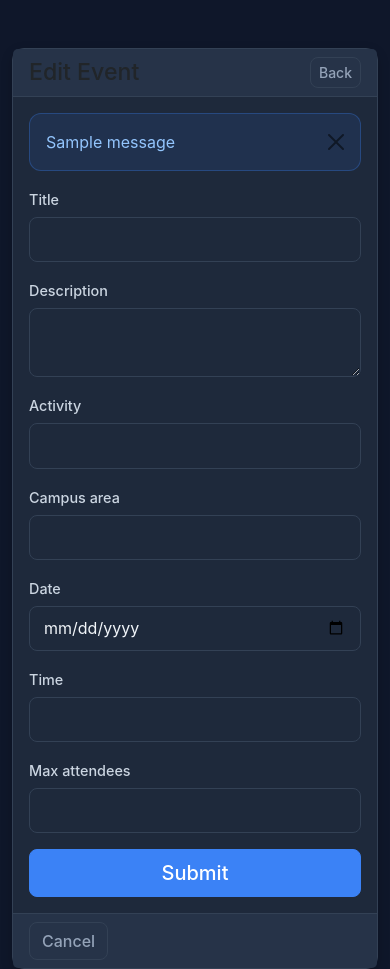
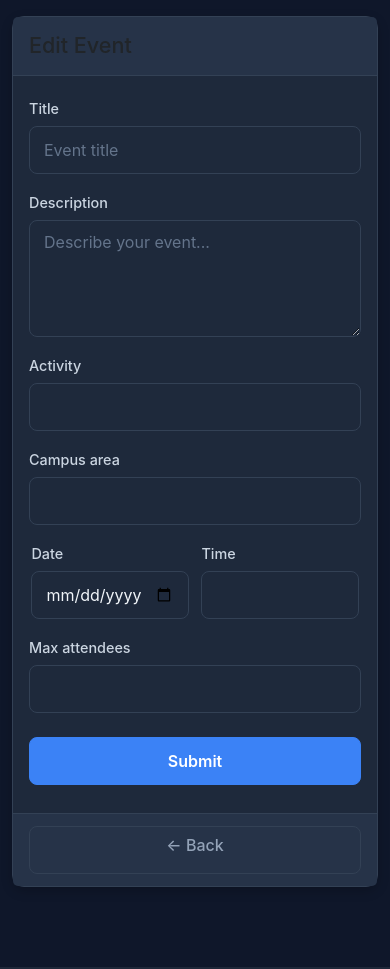
Before and after one commit to fadhili2430/TUKUTANE-PROJECT-2026, a Python web app: template templates/edit_event.html in a window 390 px wide. Shown: the part 57-1026 px from the top of the page. Run offline with Jinja, Linux system fonts and the light colour scheme; the template is opened without the code that fills it: most values are stand-ins (such as "Sample title", 1, 10 or a date in 2020); one stand-in notice (Sample message) is shown; form fields are guessed from the names that the template uses.

Commit message:
Mobile optimize: edit event page

```diff
--- a/templates/edit_event.html
+++ b/templates/edit_event.html
@@ -3,9 +3,25 @@
 <head>
     <title>Edit Event - Tukutane</title>
     <meta charset='utf-8'>
-    <meta name="viewport" content="width=device-width, initial-scale=1">
+    <meta name="viewport" content="width=device-width,initial-scale=1,maximum-scale=1">
     <link href="https://cdn.jsdelivr.net/npm/bootstrap@5.3.0/dist/css/bootstrap.min.css" rel="stylesheet">
     <link rel="stylesheet" href="{{url_for('static', filename='css/dashboard.css')}}">
+    <style>
+        .form-control, .form-select { min-height: 48px; font-size: 1rem; }
+        textarea.form-control { min-height: 100px; resize: vertical; }
+        .btn { min-height: 48px; font-size: 1rem; }
+        @media (max-width: 576px) {
+            .page-wrap { padding-top: 1rem; padding-bottom: 5rem; }
+            .form-control, .form-select { font-size: 16px; }
+            .card-body { padding: 1.25rem 1rem; }
+            .card-header { padding: 1rem; }
+            .card-footer { padding: 0.75rem 1rem; }
+            .field-row .col-6 { padding-right: 0.4rem; padding-left: 0.4rem; }
+        }
+        @media (min-width: 577px) {
+            .page-wrap { padding-top: 2.5rem; padding-bottom: 3rem; }
+        }
+    </style>
 </head>
 <body>
 <nav class="navbar navbar-expand-lg navbar-dark">
@@ -16,111 +32,93 @@
 </button>
 <div class="collapse navbar-collapse" id="navbarNav">
 <div class="navbar-nav ms-auto">
-<a class="nav-link" href="{{ url_for('main.organizer') }}">Organizer Dashboard</a>
+<a class="nav-link" href="{{ url_for('main.dashboard') }}">Dashboard</a>
 <a class="nav-link" href="{{ url_for('main.logout') }}">Logout</a>
 </div>
 </div>
 </div>
 </nav>
 
-<div class="container mt-5">
+<div class="container page-wrap">
 <div class="row justify-content-center">
-<div class="col-md-8">
+<div class="col-12 col-md-8 col-lg-7">
 <div class="card">
-<div class="card-header d-flex justify-content-between align-items-center">
-<h1 class="h3 mb-0">Edit Event</h1>
-<a href="{{ url_for('main.organizer') }}" class="btn btn-sm btn-outline-secondary">Back</a>
+<div class="card-header">
+<h1 class="h4 mb-0">Edit Event</h1>
 </div>
 <div class="card-body">
-
-{% with messages = get_flashed_messages() %}
-{% if messages %}
-<div class="alert alert-info alert-dismissible fade show" role="alert">
-{{ messages[0] }}
-<button type="button" class="btn-close" data-bs-dismiss="alert" aria-label="Close"></button>
-</div>
-{% endif %}
-{% endwith %}
-
-<form method="POST">
-{{ form.hidden_tag() }}
+<form action="{{ url_for('main.edit_event', event_id=event.id) }}" method="POST" novalidate>
+{{ form.csrf_token() }}
 <div class="mb-3">
 {{ form.title.label(class="form-label") }}
-{{ form.title(class="form-control") }}
+{{ form.title(class="form-control", placeholder="Event title", autocomplete="off") }}
 {% if form.title.errors %}
-<div class="text-danger">
-{% for error in form.title.errors %}{{ error }}<br>{% endfor %}
-</div>
+<div class="text-danger small mt-1">{% for e in form.title.errors %}{{ e }}{% endfor %}</div>
 {% endif %}
 </div>
 <div class="mb-3">
 {{ form.description.label(class="form-label") }}
-{{ form.description(class="form-control") }}
+{{ form.description(class="form-control", placeholder="Describe your event...", rows="4") }}
 {% if form.description.errors %}
-<div class="text-danger">
-{% for error in form.description.errors %}{{ error }}<br>{% endfor %}
-</div>
+<div class="text-danger small mt-1">{% for e in form.description.errors %}{{ e }}{% endfor %}</div>
 {% endif %}
 </div>
 <div class="mb-3">
 {{ form.activity.label(class="form-label") }}
 {{ form.activity(class="form-select") }}
 {% if form.activity.errors %}
-<div class="text-danger">
-{% for error in form.activity.errors %}{{ error }}<br>{% endfor %}
-</div>
+<div class="text-danger small mt-1">{% for e in form.activity.errors %}{{ e }}{% endfor %}</div>
 {% endif %}
 </div>
 <div class="mb-3">
 {{ form.campus_area.label(class="form-label") }}
 {{ form.campus_area(class="form-select") }}
 {% if form.campus_area.errors %}
-<div class="text-danger">
-{% for error in form.campus_area.errors %}{{ error }}<br>{% endfor %}
-</div>
+<div class="text-danger small mt-1">{% for e in form.campus_area.errors %}{{ e }}{% endfor %}</div>
 {% endif %}
 </div>
-<div class="row">
-<div class="col-md-6 mb-3">
+<div class="row field-row gx-2 mb-3">
+<div class="col-6">
 {{ form.date.label(class="form-label") }}
 {{ form.date(class="form-control") }}
 {% if form.date.errors %}
-<div class="text-danger">
-{% for error in form.date.errors %}{{ error }}<br>{% endfor %}
-</div>
+<div class="text-danger small mt-1">{% for e in form.date.errors %}{{ e }}{% endfor %}</div>
 {% endif %}
 </div>
-<div class="col-md-6 mb-3">
+<div class="col-6">
 {{ form.time.label(class="form-label") }}
 {{ form.time(class="form-control") }}
 {% if form.time.errors %}
-<div class="text-danger">
-{% for error in form.time.errors %}{{ error }}<br>{% endfor %}
-</div>
+<div class="text-danger small mt-1">{% for e in form.time.errors %}{{ e }}{% endfor %}</div>
 {% endif %}
 </div>
 </div>
-<div class="mb-3">
+<div class="mb-4">
 {{ form.max_attendees.label(class="form-label") }}
-{{ form.max_attendees(class="form-control") }}
+{{ form.max_attendees(class="form-control", inputmode="numeric", pattern="[0-9]*") }}
 {% if form.max_attendees.errors %}
-<div class="text-danger">
-{% for error in form.max_attendees.errors %}{{ error }}<br>{% endfor %}
-</div>
+<div class="text-danger small mt-1">{% for e in form.max_attendees.errors %}{{ e }}{% endfor %}</div>
 {% endif %}
 </div>
-<div class="d-grid">
-{{ form.submit(class="btn btn-primary btn-lg") }}
+<div class="d-grid mb-2">
+{{ form.submit(class="btn btn-primary fw-semibold") }}
 </div>
 </form>
 </div>
 <div class="card-footer">
-<a href="{{ url_for('main.organizer') }}" class="btn btn-outline-secondary">Cancel</a>
+<div class="d-grid d-sm-block">
+<a href="{{ url_for('main.organizer') }}" class="btn btn-secondary w-100 w-sm-auto">← Back</a>
+</div>
 </div>
 </div>
 </div>
 </div>
 </div>
 <script src="https://cdn.jsdelivr.net/npm/bootstrap@5.3.0/dist/js/bootstrap.bundle.min.js"></script>
+<script>
+document.querySelectorAll('input[type="date"], input[type="time"]').forEach(function(el) {
+    el.addEventListener('focus', function() { this.showPicker && this.showPicker(); });
+});
+</script>
 </body>
 </html>
```
